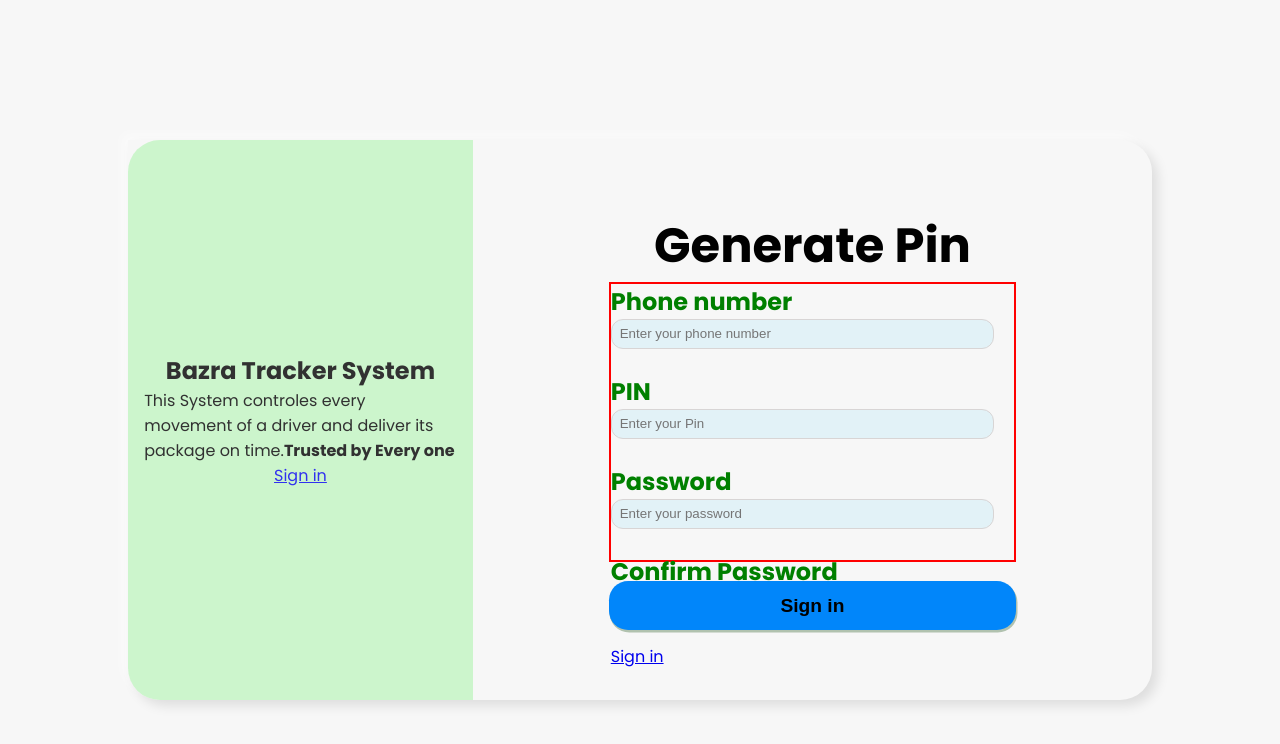
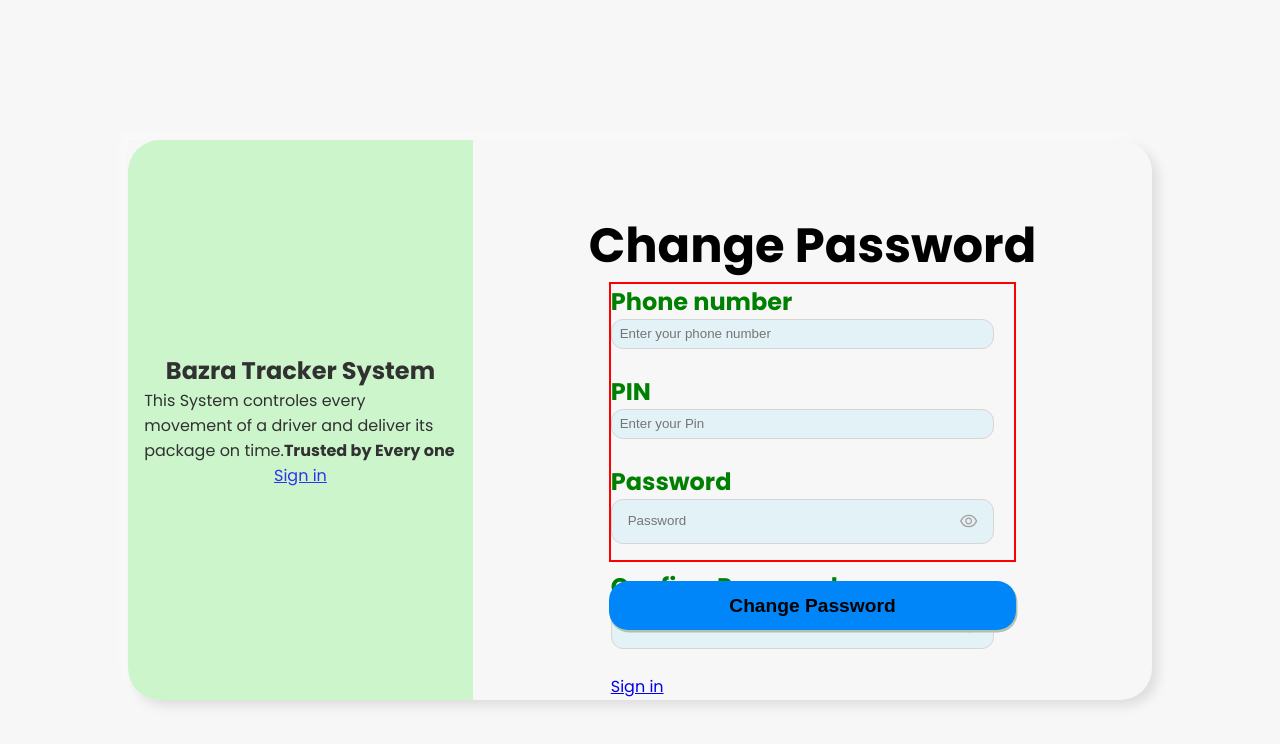
Before and after one commit to haniAlx/BroSis, a React (Create React App) app: page /ConfirmPass in a window 1280 px wide. Shown: the top 744 px of the page. Built offline with nearby package versions, Linux system fonts and the light colour scheme; no server answers.

Commit message:
update the confirmation page

```diff
--- a/src/components/SignInPages/ConfirmPass.jsx
+++ b/src/components/SignInPages/ConfirmPass.jsx
@@ -1,9 +1,100 @@
-import React from 'react'
+import React,{useState} from 'react'
 import './Signin.css'
+import swal from "sweetalert";
 import { Link } from 'react-router-dom'
+import { AiOutlineEye } from "react-icons/ai";
+
 export default function ConfirmPass(){
 
+    const [error, setError] = useState(false);
+    const [pass, showPass] = useState(false);
+    const [confirm, setConfirm]= useState(false)
 
+    let [isConfirmed, setisConfirmed] =useState(false)
+    let mess
+     let isPin =false
+     if(isPin){
+        mess = localStorage.getItem("message")
+        console.log(mess)
+
+     }
+     const toggleEye = (name) => {
+     if(name === 'confirm') setConfirm(!confirm)
+     else   showPass(!pass);
+      };
+    const [username, setusername] = useState("");
+    const [pin, setpin]= useState("")
+    const [newpassword, setnewpassword] =useState("")
+    const [confirmPassword, setconfirmpassword]= useState("")
+
+
+    function onSubmit(e)
+    {
+        e.preventDefault()
+        handleConfirm()
+    }
+
+   /******************************Confirm *********/
+
+   async function handleConfirm() {
+
+   let item = {
+               newpassword,
+              confirmPassword,
+              username,
+              pin
+            }
+                console.log(item)
+    const options = {
+        method: "POST",
+        headers: { "Content-Type": "application/json", Accept: "application/json", Authorization: `Bearer`, },
+        body: JSON.stringify(item),
+    };
+    const url = "http://164.90.174.113:9090/Api/User/SetPin";
+    try {
+        const response = await fetch(url, options);
+        const result = await response.json();
+        localStorage.setItem("message", JSON.stringify(result["message"]));
+      const  mess = localStorage.getItem("message");
+      console.log(mess)
+        if (response.ok) {
+            console.log(mess)
+            swal("Successful",`${mess}`, "success", { buttons: false, timer: 2000, })
+              setTimeout(()=>{setisConfirmed(!isConfirmed)}, 1000)
+        } else {
+             swal({
+                title: "Failed To Change",
+                text: `${mess} `,
+                icon: "error",
+                dangerMode: true,
+                buttons: {
+                  confirm: true,
+                },
+                cancelButtonColor: "#d33",
+                showClass: {
+                  popup: "animate__animated animate__shakeX",
+                },
+              });
+
+        }
+    } catch (error) {
+        console.log(error + "error");
+        swal({
+            title: "something went wrong",
+            text: `net::ERR_INTERNET_DISCONNECTED`,
+            icon: "warning",
+            dangerMode: true,
+            buttons: {
+              confirm: true,
+            },
+            cancelButtonColor: "#d33",
+            showClass: {
+              popup: "animate__animated animate__shakeX",
+            },
+          });
+        // window.location.href = "/dashboard";
+    }
+}
     return(
         <>
             <div className='SigninWrapper'>
@@ -17,21 +108,57 @@ export default function ConfirmPass(){
 
                     </div>
                 </div>
-                    <form  className='SigninForm'>
-                        <h1>Generate Pin</h1>
+                    <form  className='SigninForm' onSubmit={onSubmit}>
+                        <h1>Change Password</h1>
                         <div className='Signin  confirm'>
                             <label>Phone number</label>
-                            <input type='text' placeholder='Enter your phone number'></input>
+                            <input type='text'
+                            placeholder='Enter your phone number'
+                            onChange={e => setusername(e.target.value)}
+                            name="username"
+                            ></input>
                             <label>PIN</label>
-                            <input type='password' placeholder='Enter your Pin'/>
+                            <input type='password'
+                             placeholder='Enter your Pin'
+                             onChange={e => setpin(e.target.value)}
+                                   name="pin"
+                                   />
                             <label>Password</label>
-                            <input type='password' placeholder='Enter your password'/>
+                            <div className="passWrapper">
+                                <input
+                                    id="passInput"
+                                    type={pass ? "text" : "password"}
+                                    placeholder="Password"
+                                    onChange={e => setnewpassword(e.target.value)}
+                                    name="newpassword"
+                                />
+                                <AiOutlineEye onClick={()=>toggleEye('pass')} className="eye" />
+                                </div>
+                                {error && newpassword.length <= 0 ? (
+                                <span className="validateText">please enter your password</span>
+                                ) : (
+                                ""
+                                )}
                             <label>Confirm Password</label>
-                            <input type='password' placeholder='Confirm password'/>
+                            <div className="passWrapper">
+                                <input
+                                    id="passInput"
+                                    type={confirm ? "text" : "password"}
+                                    placeholder="Password"
+                                    onChange={e => setconfirmpassword(e.target.value)}
+                                    name='confirmpassword'
+                                />
+                                <AiOutlineEye onClick={()=>toggleEye('confirm')} className="eye" />
+                                </div>
+                                {newpassword !== confirmPassword ? (
+                                <span className="validateText">password did not match</span>
+                                ) : (
+                                ""
+                                )}
                            <Link to='/'> <p type='button'>Sign in</p> </Link>
 
                         </div>
-                        <button className='signIn-btn'>Sign in</button>
+                        <button className='signIn-btn'>Change Password</button>
                     </form>
 
 
```
